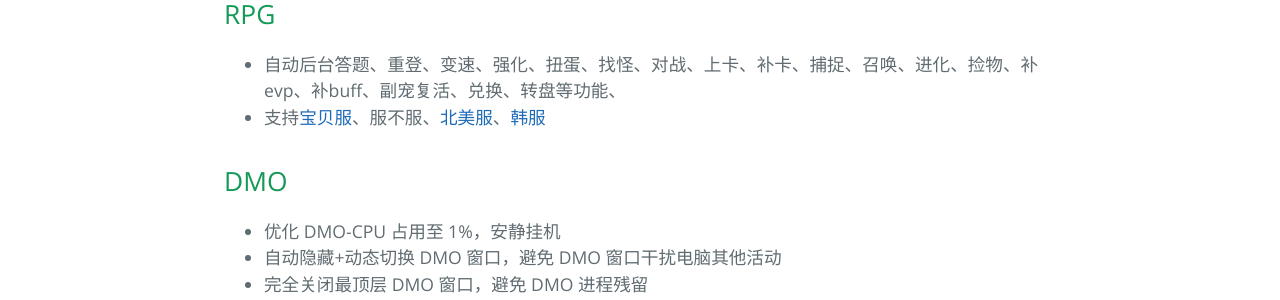
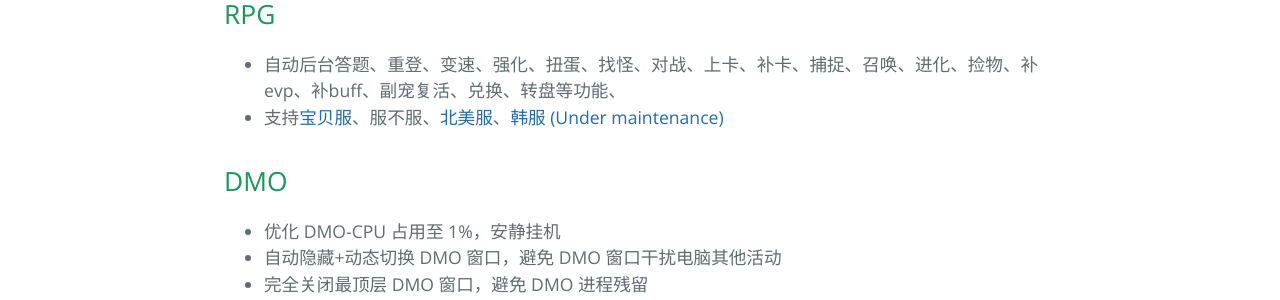
Before and after one commit to ProjectArkClub/ProjectArkClub.github.io, a Jekyll site: the page built from index.md, in a window 1280 px wide. Shown: the part 548-848 px from the top of the page. Built offline with Jekyll 4.4.1, drawn with Linux system fonts in a browser that asks for light colours.

Commit message:
new version

```diff
--- a/index.md
+++ b/index.md
@@ -8,7 +8,7 @@
 致力于优化全体驯兽师的数码世界体验
 ## RPG
 - 自动后台答题、重登、变速、强化、扭蛋、找怪、对战、上卡、补卡、捕捉、召唤、进化、捡物、补evp、补buff、副宠复活、兑换、转盘等功能、
-- 支持[宝贝服](https://www.digimonol.com)、服不服、[北美服](https://dro.gameking.com)、[韩服](https://www.digimonrpg.com/Default)
+- 支持[宝贝服](https://www.digimonol.com)、服不服、[北美服](https://dro.gameking.com)、[韩服 (Under maintenance)](https://www.digimonrpg.com/Default)
 
 ## DMO
 - 优化 DMO-CPU 占用至 1%，安静挂机
```
